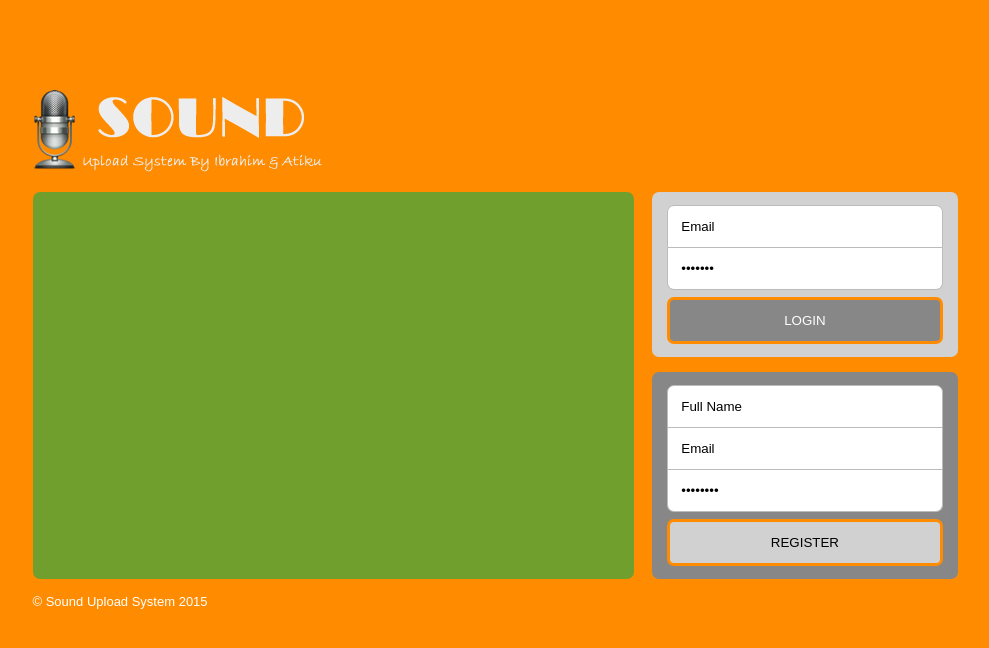
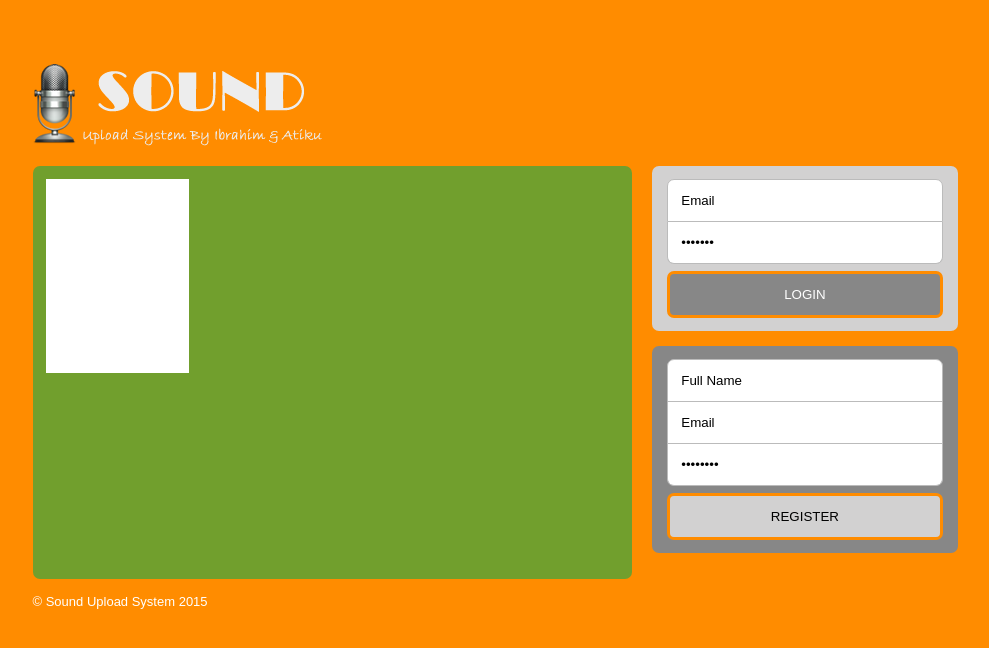
Before and after one commit to hssd8/sound, a PHP site: page / in a window 1280 px wide. Shown: the top 648 px of the page, without its empty margins (145-1134 px from the left). Run offline with PHP 8.4, Linux system fonts and the light colour scheme.

Commit message:
New Update @ Index

```diff
--- a/index.php
+++ b/index.php
@@ -23,7 +23,12 @@
             </div>
             <div class='login-style'>
                 <div id='left'>
+                    <div class='sub-cat'>
 
+                    </div>
+                    <div class='sub-cat'>
+
+                    </div>
                 </div>
                 <div id='right'>
                     <div id='top'>
--- a/style/layout.css
+++ b/style/layout.css
@@ -29,7 +29,7 @@ body
 {
     background : none;
     width      : 925px;
-    margin     : 7% auto 17px auto;
+    margin     : 5% auto 17px auto;
 }
 .login-style
 {
@@ -40,9 +40,10 @@ body
 }
 .login-style #left
 {
-    width : 65%;
-    float : left;
-    height : 387px;
+    width   : 62%;
+    float   : left;
+    height  : 387px;
+    padding : 13px;
     border-radius : 7px;
     background : #719F2D;
 }
@@ -67,6 +68,13 @@ body
     margin-top    : 15px;
 }
 
+.login-style .sub-cat
+{
+    background : #FFF;
+    width      : 25%;
+    height     : 25%;
+}
+
 .footer-login
 {
     width      : 925px;
```
Also changed, not shown: images/loader.GIF (added), images/sub-cat/quran.jpg (added).
